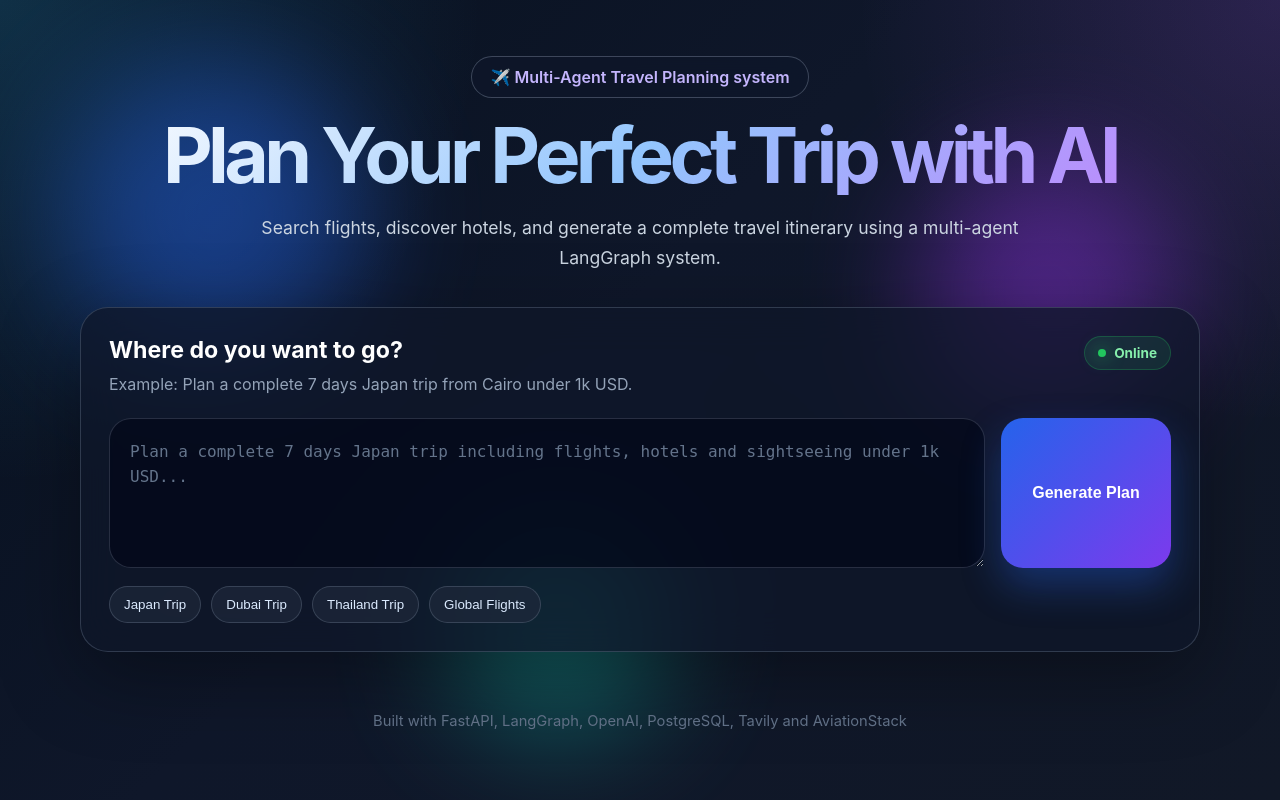
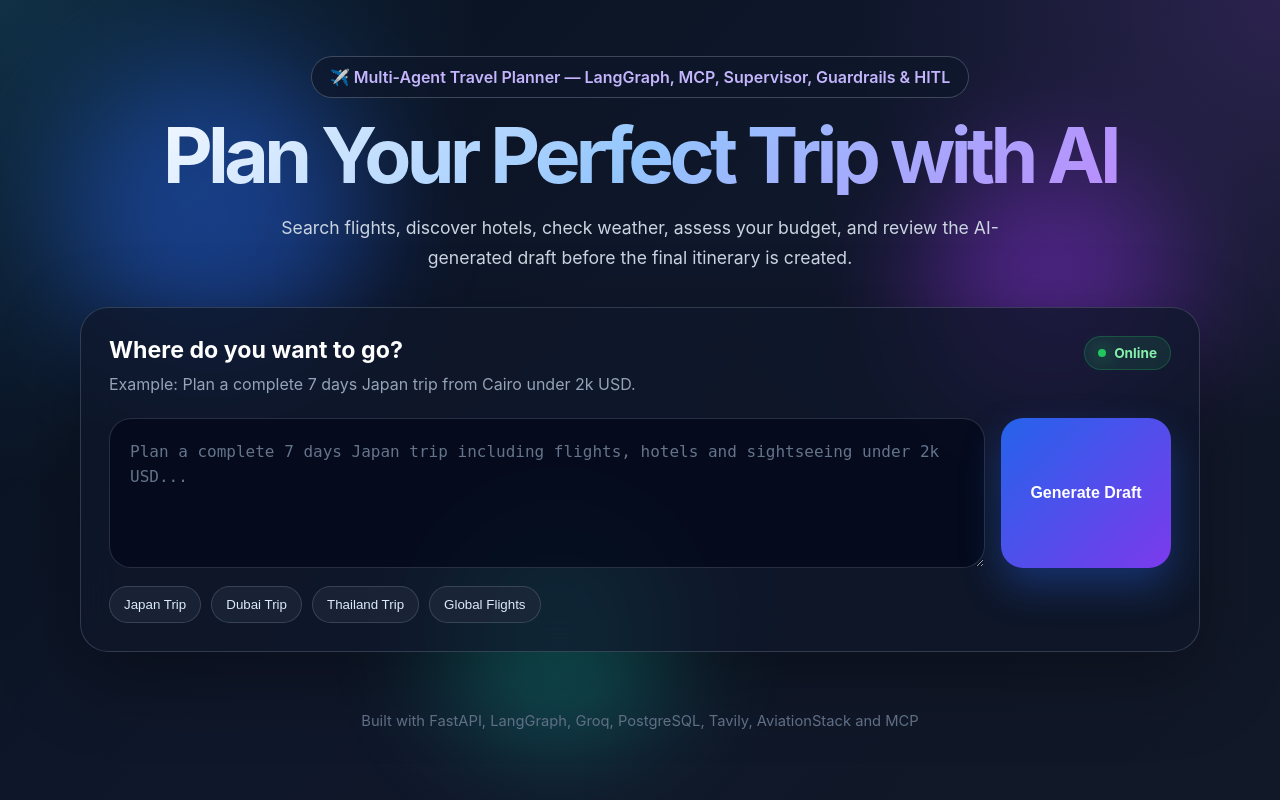
Before and after one commit to AbdallahSalah003/Multi-Agent-Travel-Planning-System, a FastAPI app: page / in a window 1280 px wide. Run offline with FastAPI, Linux system fonts and the light colour scheme; parts of the project's set-up code (start-up, migrations or seed data) failed here and were passed over; some libraries are stand-ins or nearby versions.

Commit message:
chore: update frontend & fix some tiny bugs

```diff
--- a/backend.py
+++ b/backend.py
@@ -32,8 +32,8 @@ FINAL_AGENT="final_agent"
 async def build_graph():
     def route_from_guardrail_agent(state: TravelState) -> str:
         if not state["guardrail_allowed"]:
-            return SUPERVISOR_AGENT
-        return END
+            return END
+        return SUPERVISOR_AGENT
 
     def route_from_supervisor(state: TravelState) -> str:
         selected_agents = state["selected_agents"]
--- a/services/pii_cleaner.py
+++ b/services/pii_cleaner.py
@@ -2,7 +2,6 @@ from langchain.agents import AgentState
 from langchain.agents.middleware import PIIMiddleware
 from langchain_core.messages import HumanMessage
 from langgraph.runtime import Runtime
-
 
 def clean_pii(text: str) -> str:
     pii_middleware = [
@@ -11,7 +10,7 @@ def clean_pii(text: str) -> str:
             strategy="redact",
         ),
         PIIMiddleware(
-            "phone_number",
+            "mac_address",
             strategy="redact",
         ),
         PIIMiddleware(
--- a/templates/index.html
+++ b/templates/index.html
@@ -2,16 +2,11 @@
 <html lang="en">
 <head>
   <meta charset="UTF-8">
-
   <meta name="viewport" content="width=device-width, initial-scale=1.0">
-
-    <title>Multi-Agent Travel Planner</title>
-
+  <title>Multi-Agent Travel Planning System</title>
   <link rel="stylesheet" href="/static/style.css">
 </head>
-
 <body>
-
   <div class="page-bg">
     <div class="gradient-circle circle-1"></div>
     <div class="gradient-circle circle-2"></div>
@@ -19,31 +14,25 @@
   </div>
 
   <main class="app-container">
-
     <section class="hero-section">
       <div class="badge">
-                ✈️ Multi-Agent Travel Planning system
+        ✈️ Multi-Agent Travel Planner — LangGraph, MCP, Supervisor, Guardrails & HITL
       </div>
-
-            <h1>
-                Plan Your Perfect Trip with AI
-            </h1>
-
+      <h1>Plan Your Perfect Trip with AI</h1>
       <p>
-                Search flights, discover hotels, and generate a complete travel itinerary using a multi-agent LangGraph system.
+        Search flights, discover hotels, check weather, assess your budget,
+        and review the AI-generated draft before the final itinerary is created.
       </p>
     </section>
 
     <section class="planner-card">
-
       <div class="card-header">
         <div>
           <h2>Where do you want to go?</h2>
           <p>
-                        Example: Plan a complete 7 days Japan trip from Cairo under 1k USD.
+            Example: Plan a complete 7 days Japan trip from Cairo under 2k USD.
           </p>
         </div>
-
         <div class="status-pill">
           <span class="status-dot"></span>
           Online
@@ -53,33 +42,28 @@
       <div class="input-area">
         <textarea
           id="userInput"
-                    placeholder="Plan a complete 7 days Japan trip including flights, hotels and sightseeing under 1k USD..."
+          placeholder="Plan a complete 7 days Japan trip including flights, hotels and sightseeing under 2k USD..."
         ></textarea>
-
         <button id="sendBtn" onclick="sendMessage()">
-                    <span id="btnText">Generate Plan</span>
+          <span id="btnText">Generate Draft</span>
           <span id="btnLoader" class="loader hidden"></span>
         </button>
       </div>
 
       <div class="quick-prompts">
-                <button onclick="setPrompt('Plan a complete 7 days Japan trip from Cairo including flights, hotels and sightseeing under 1k USD.')">
+        <button onclick="setPrompt('Plan a complete 7 days Japan trip from Cairo including flights, hotels and sightseeing under 200K EGP Pound.')">
           Japan Trip
         </button>
-
         <button onclick="setPrompt('Plan a 5 days Dubai trip from Dhaka with flights, hotels and sightseeing.')">
           Dubai Trip
         </button>
-
-                <button onclick="setPrompt('Plan a 7 days Thailand trip from Cairo with budget hotels and sightseeing.')">
+        <button onclick="setPrompt('Plan a 7 days Thailand trip from Bangladesh with budget hotels and sightseeing.')">
           Thailand Trip
         </button>
-
         <button onclick="setPrompt('Give me all country flight info.')">
           Global Flights
         </button>
       </div>
-
     </section>
 
     <section id="workflowSection" class="workflow-section hidden">
@@ -95,21 +79,14 @@
     </section>
 
     <section id="resultSection" class="result-section hidden">
-
       <div class="result-header">
         <div>
-                    <h2>Your AI Travel Plan</h2>
+          <h2 id="resultTitle">Your AI Travel Plan</h2>
           <p id="threadInfo">Thread ID: -</p>
         </div>
-
         <div class="result-actions">
-                    <button class="copy-btn" onclick="copyResult()">
-                        Copy
-                    </button>
-
-                    <button class="download-btn" onclick="downloadPDF()">
-                        Download PDF
-                    </button>
+          <button class="copy-btn" onclick="copyResult()">Copy</button>
+          <button class="download-btn" onclick="downloadPDF()">Download PDF</button>
         </div>
       </div>
 
@@ -117,7 +94,6 @@
         <h1 class="pdf-title">AI Travel Plan</h1>
         <div id="resultBox" class="result-box"></div>
       </div>
-
     </section>
 
     <section id="approvalSection" class="approval-section hidden">
@@ -147,21 +123,14 @@
     </section>
 
     <section id="errorBox" class="error-box hidden"></section>
-
   </main>
 
   <footer>
-        Built with FastAPI, LangGraph, OpenAI, PostgreSQL, Tavily and AviationStack
+    Built with FastAPI, LangGraph, Groq, PostgreSQL, Tavily, AviationStack and MCP
   </footer>
 
-    <!-- Markdown Renderer -->
   <script src="https://cdn.jsdelivr.net/npm/marked/marked.min.js"></script>
-
-    <!-- PDF Download Library -->
   <script src="https://cdnjs.cloudflare.com/ajax/libs/html2pdf.js/0.10.1/html2pdf.bundle.min.js"></script>
-
-    <!-- Your Custom JS -->
   <script src="/static/script.js"></script>
-
 </body>
 </html>
```
Also changed, not shown: structured_outputs/supervisor.py (+5 -5 lines), utils/fastapi_facing.py (+6 -1 lines). Lines whose indentation alone changed are shown as unchanged.
